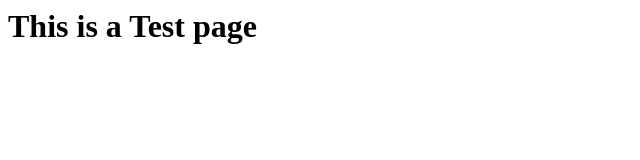
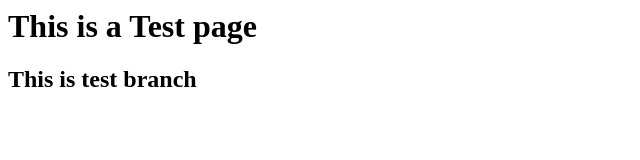
Before and after one commit to vedprht/training, a plain HTML site: page index.html in a window 1280 px wide. Shown: the whole page, without its empty margins (0-640 px from the left). Drawn offline with Linux system fonts and the light colour scheme.

Commit message:
test branch

```diff
--- a/index.html
+++ b/index.html
@@ -1 +1,2 @@
 <h1>This is a Test page</h1>
+<h2>This is test branch</h2>
```
